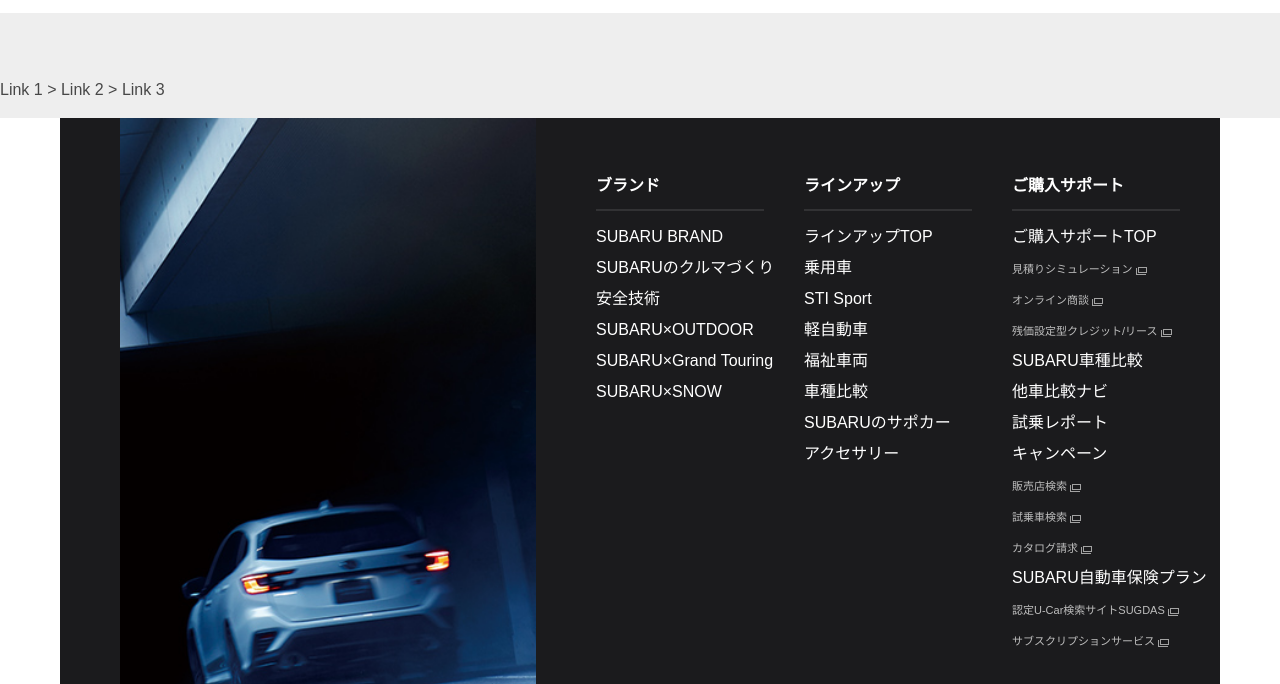
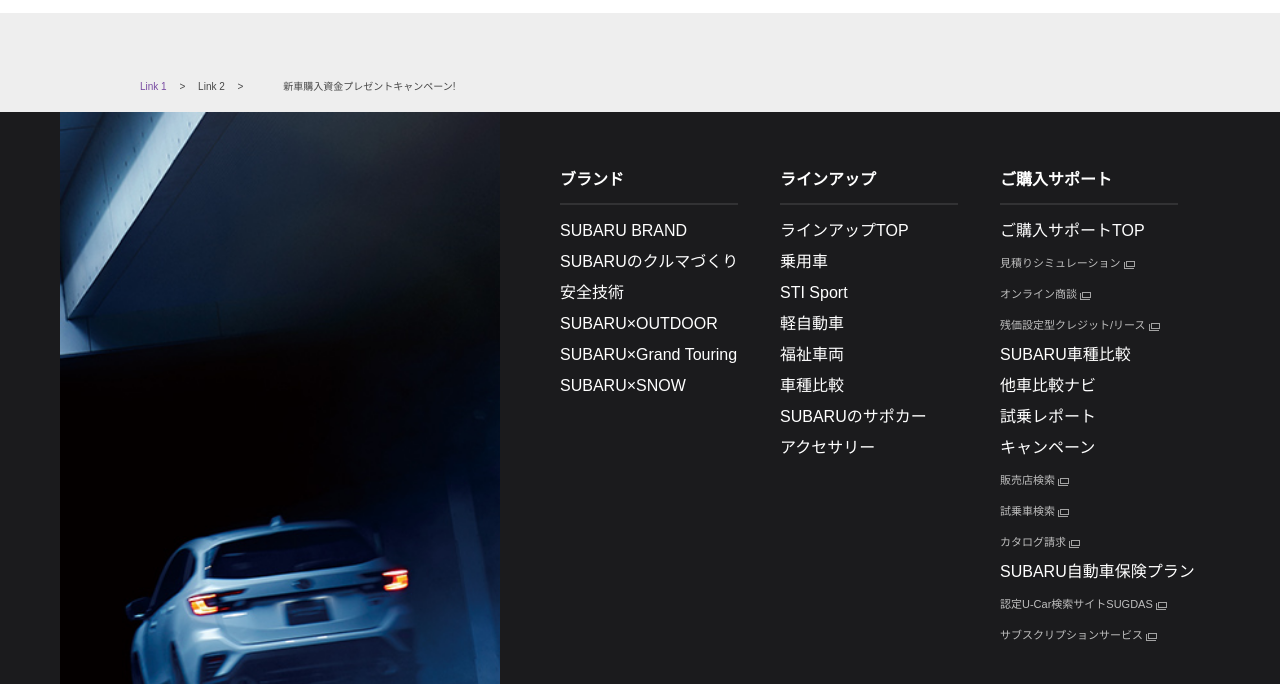
Before and after one commit to Jwcfree01/Subaru, a website built with Parcel: page src/index.html in a window 1280 px wide. Shown: the part 116-800 px from the top of the page. Built offline with nearby package versions, Linux system fonts and the light colour scheme.

Commit message:
add navigation

```diff
--- a/src/index.html
+++ b/src/index.html
@@ -68,14 +68,15 @@
         </div>
 
       </div>
-      <div class="navigation">
+      <div class="navigation container">
+
         <a href="">
           Link 1
         </a>
-        >
+        <span class="navigation__icon">></span>
         <a href="">Link 2</a>
-        >
-        <a href="">Link 3</a>
+        <span class="navigation__icon">></span>
+        <span>新車購入資金プレゼントキャンペーン!</span>
       </div>
     </div>
   </header>
--- a/src/styles/style.css
+++ b/src/styles/style.css
@@ -53,10 +53,13 @@
 }
 
 .container-fluid {
-  width: 1160px;
+  padding-left: calc((100% - 1160px) / 2);
+  padding-right: calc((100% - 1160px) / 2);
 }
 
 .container {
+  padding-left: calc((100% - 1000px) / 2);
+  padding-right: calc((100% - 1000px) / 2);
   width: 1000px;
   margin: 0 auto;
 }
@@ -95,7 +98,7 @@
   flex-direction: column;
   height: 68px;
   justify-content: space-between;
-  border-right: 4px solid #00205B;
+  border-right: 4px solid #00205b;
   padding-right: 23px;
 }
 
@@ -135,7 +138,7 @@
 
 .nav-bar__item {
   padding: 0 26px;
-  border-right: 1px solid #F0F0F0;
+  border-right: 1px solid #f0f0f0;
 }
 
 .nav-bar__item:last-child {
@@ -152,10 +155,27 @@
 }
 
 .navigation {
-    background-color: #EEEEEE;
-    padding-top: 69px;
-    padding-bottom: 20px;
-    color: #474747;
+  background-color: #eeeeee;
+  padding-top: 69px;
+  padding-bottom: 20px;
+  color: #474747;
+  font-size: 10px;
+}
+
+.navigation a:first-child {
+  color: #794ca2;
+}
+
+.navigation a:nth-child(2) {
+  color: #378bca;
+}
+
+.navigation__icon {
+  padding: 0 10px;
+}
+
+.navigation__icon:nth-child(4) {
+  padding-right: 37px;
 }
 
 /* END HEADER */
@@ -163,20 +183,16 @@
 /* START FOOTER */
 .footer {
   max-width: 1920px;
+  background-color: #1b1b1d;
 }
 
 .container-fluid {
-  max-width: 1160px;
   display: flex;
-  margin: 0 auto;
-  background-color: #1b1b1d;
 }
 
-.container-fluid
-
-.left {
+.container-fluid .left {
   width: 40%;
-  padding: 0 60px 60px;
+  padding-right: 60px;
 }
 
 .img-footer {
```
